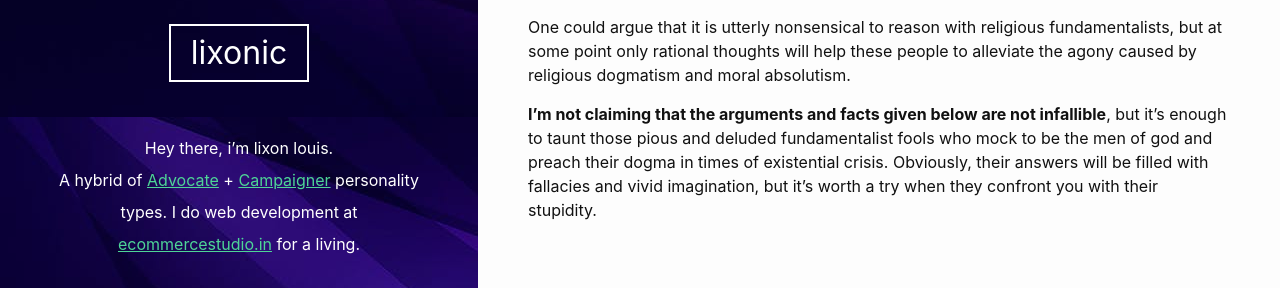
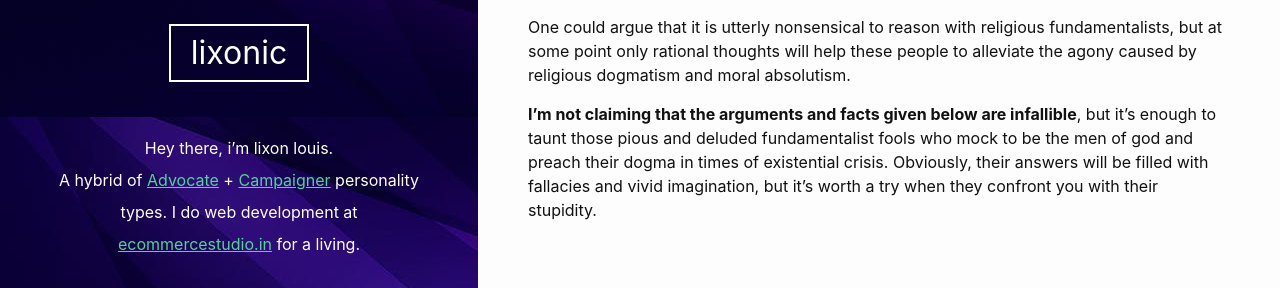
Before and after one commit to lixonic/lixonic, a Jekyll site: the page built from _posts/2020-08-27-tips-for-busting-christian-fundamentalists.md, in a window 1280 px wide and 900 px high, scrolled down 507 px. Shown: the part 156-444 px from the top of the window. Built offline with Jekyll 4.4.1, drawn with Linux system fonts in a browser that asks for light colours.

Commit message:
typo fix

```diff
--- a/_posts/2020-08-27-tips-for-busting-christian-fundamentalists.md
+++ b/_posts/2020-08-27-tips-for-busting-christian-fundamentalists.md
@@ -24,7 +24,7 @@ One could argue that it is utterly nonsensical to reason with religious fundamen
 
 <!-- I started my spiritual quest as theist (solely because of childhood indoctrination) to diest and then to an apatheist. You may wonder why not atheist. Specially atheism and theism are two sides of the same coin in my opinion, just because both cannot agree to a point that the existence of GOD doesn't matter in terms of the objective reality of human life. An apathiest on the other hand will be like, if there is a GOD - good! ,and if there isn't - very good! -->
 
-<b>I'm not claiming that the arguments and facts given below are not infallible</b>, but it's enough to taunt those pious and deluded fundamentalist fools who mock to be the men of god and preach their dogma in times of existential crisis. Obviously, their answers will be filled with fallacies and vivid imagination, but it's worth a try when they confront you with their stupidity.
+<b>I'm not claiming that the arguments and facts given below are infallible</b>, but it's enough to taunt those pious and deluded fundamentalist fools who mock to be the men of god and preach their dogma in times of existential crisis. Obviously, their answers will be filled with fallacies and vivid imagination, but it's worth a try when they confront you with their stupidity.
 
 
 <!-- These tips are not meant for those who value (christian) culture and its contribution to science & society, but for those pious and deluded fools who mocks church and cherry pick verses. Obviously those self fooling morons can answer each question using their vivid imagination and fallacies. -->
```
